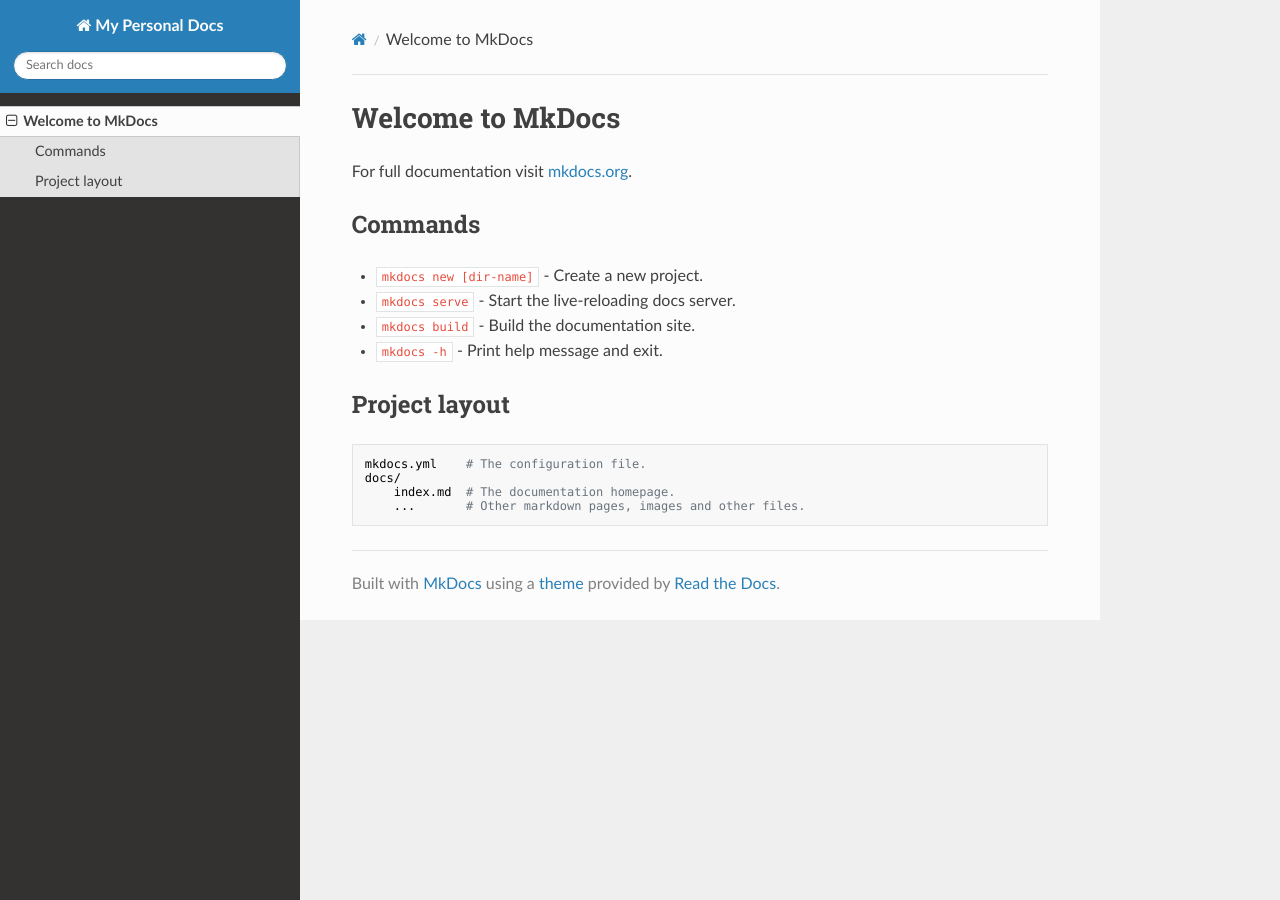
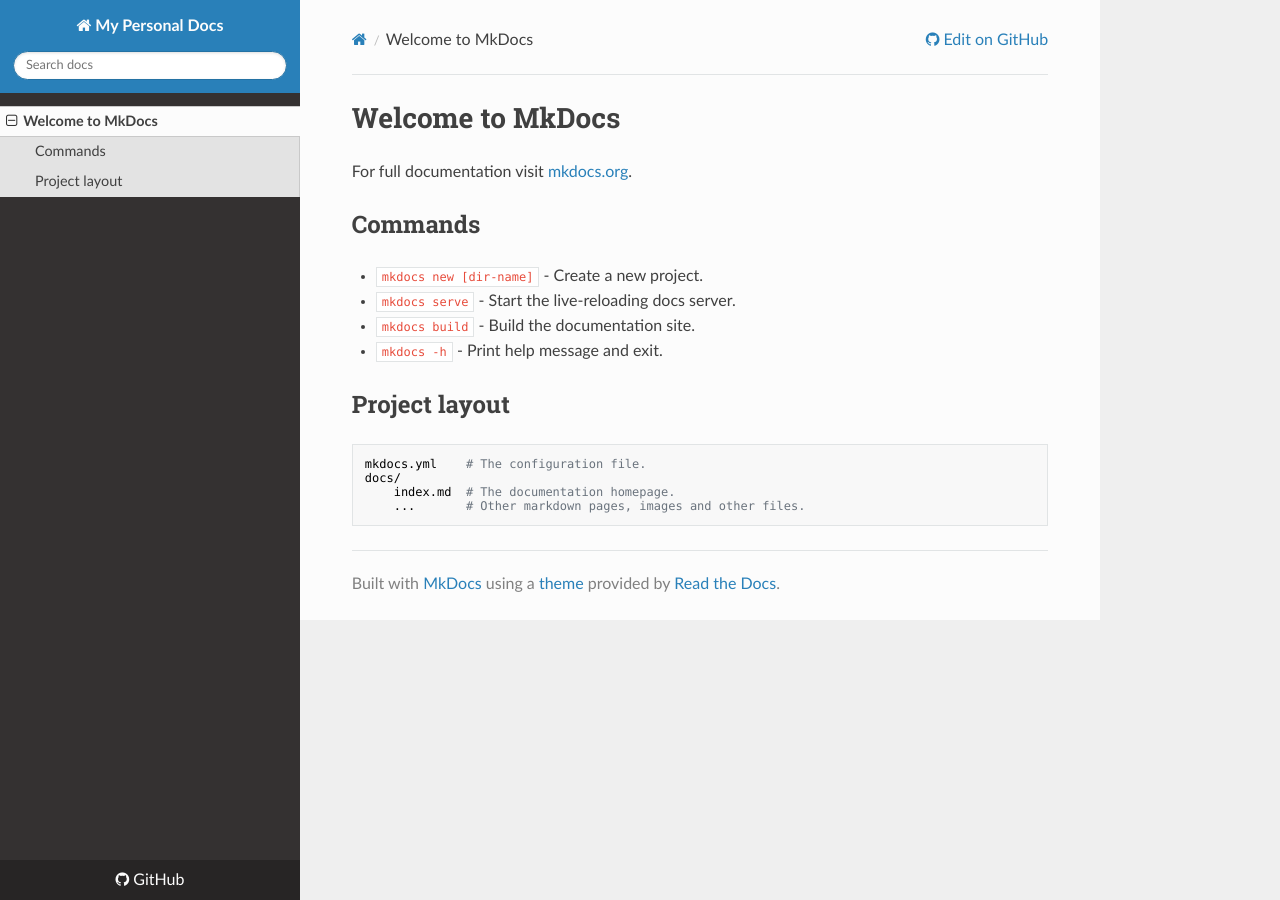
Before and after one commit to peterus/docs, an MkDocs documentation site: the page built from docs/index.md, in a window 1280 px wide. Built offline with MkDocs 1.6.1, drawn with Linux system fonts in a browser that asks for light colours; nearby versions of some CDN libraries; some of the changed lines change nothing that is shown.

Commit message:
add github link

```diff
--- a/mkdocs.yml
+++ b/mkdocs.yml
@@ -1,2 +1,3 @@
 site_name: My Personal Docs
 theme: readthedocs
+repo_url: https://github.com/peterus/docs
```
